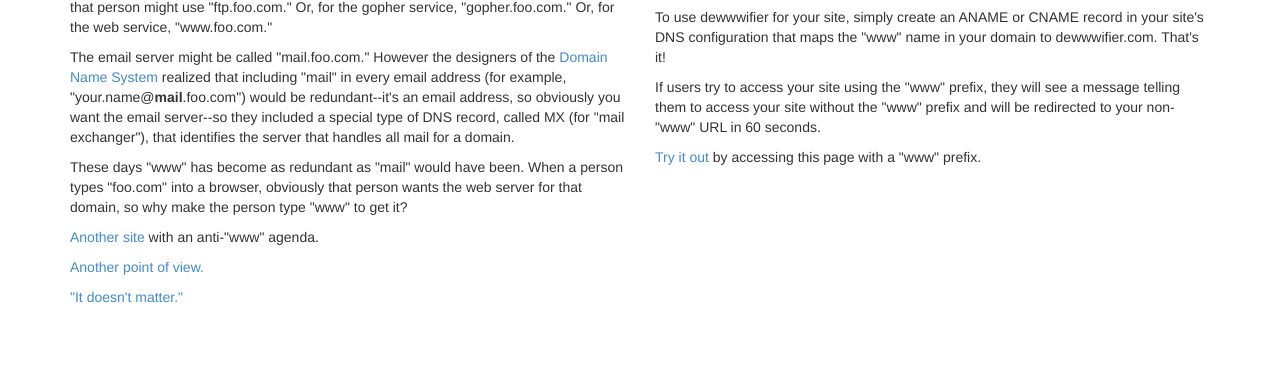
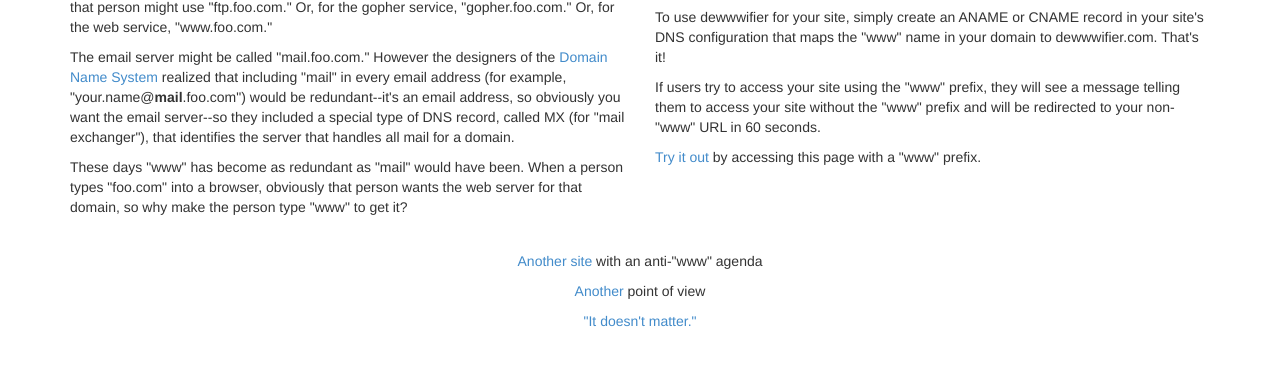
Before and after one commit to willisblackburn/dewwwifier, a website: page views/index.html in a window 1280 px wide. Shown: the part 397-762 px from the top of the page. Drawn offline with Linux system fonts and the light colour scheme; files whose address does not match are found by name.

Commit message:
Footer fixes.

```diff
--- a/public/stylesheets/styles.css
+++ b/public/stylesheets/styles.css
@@ -22,9 +22,11 @@ div.www {
 }
 
 div.button {
-    margin: 24px 0;
+    margin-top: 24px;
 }
 
 div.footer {
     text-align: center;
+    margin-top: 24px;
+    margin-bottom: 36px;
 }
--- a/views/index.html
+++ b/views/index.html
@@ -44,12 +44,6 @@
             <p>These days "www" has become as redundant as "mail" would have been. When a person types
                 "foo.com" into a browser, obviously that person wants the web server
                 for that domain, so why make the person type "www" to get it?</p>
-
-            <p><a href="http://no-www.org">Another site</a> with an anti-"www" agenda.</p>
-
-            <p><a href="http://www.yes-www.org">Another point of view.</a></p>
-
-            <p><a href="http://www.sitepoint.com/domain-www-or-no-www/">"It doesn't matter."</a></p>
         </div>
         <div class="col-sm-6">
             <h2>What is dewwwifier?</h2>
@@ -67,6 +61,17 @@
             <p><a href="http://www.{{site}}">Try it out</a> by accessing this page with a "www" prefix.</p>
         </div>
     </div>
+    <div class="row">
+        <div class="col-sm-12">
+            <div class="footer">
+                <p><a href="http://no-www.org">Another site</a> with an anti-"www" agenda</p>
+
+                <p><a href="http://www.yes-www.org">Another</a> point of view</p>
+
+                <p><a href="http://www.sitepoint.com/domain-www-or-no-www/">"It doesn't matter."</a></p>
+            </div>
+        </div>
+    </div>
 </div>
 
 </body>
```
Also changed, not shown: views/unexpected.html (+3 -0 lines).
